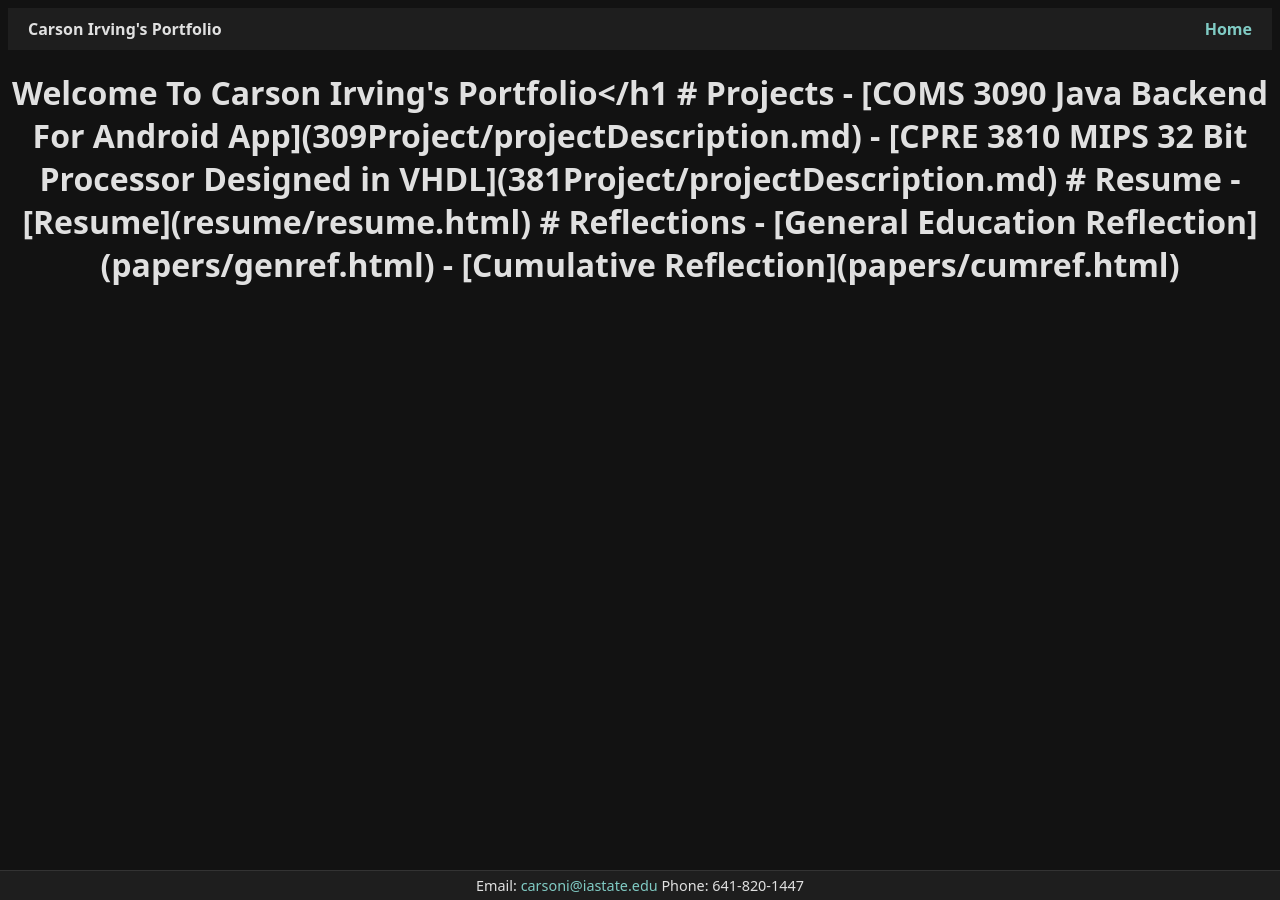
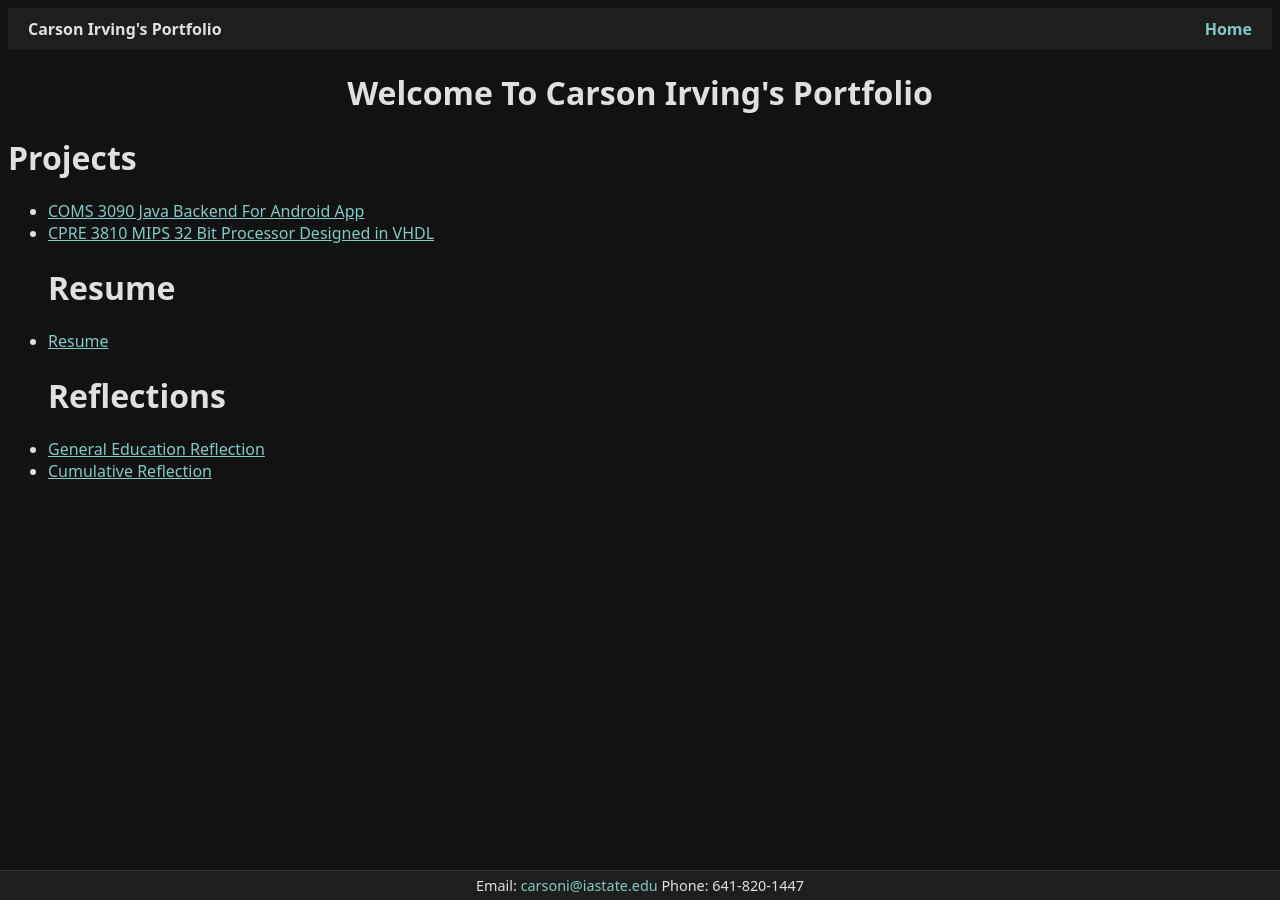
Before and after one commit to carsoni4/carsoni4.github.io, a Jekyll site: the page built from index.md, in a window 1280 px wide. Built offline with Jekyll 4.4.1, drawn with Linux system fonts in a browser that asks for light colours.

Commit message:
Forgot to close <h1> :)

```diff
--- a/index.md
+++ b/index.md
@@ -2,7 +2,7 @@
 layout: default
 title: Carson Irving Portfolio
 ---
-<h1 style="text-align: center;">Welcome To Carson Irving's Portfolio</h1
+<h1 style="text-align: center;">Welcome To Carson Irving's Portfolio</h1>
 
 # Projects
 - [COMS 3090 Java Backend For Android App](309Project/projectDescription.md)
```
